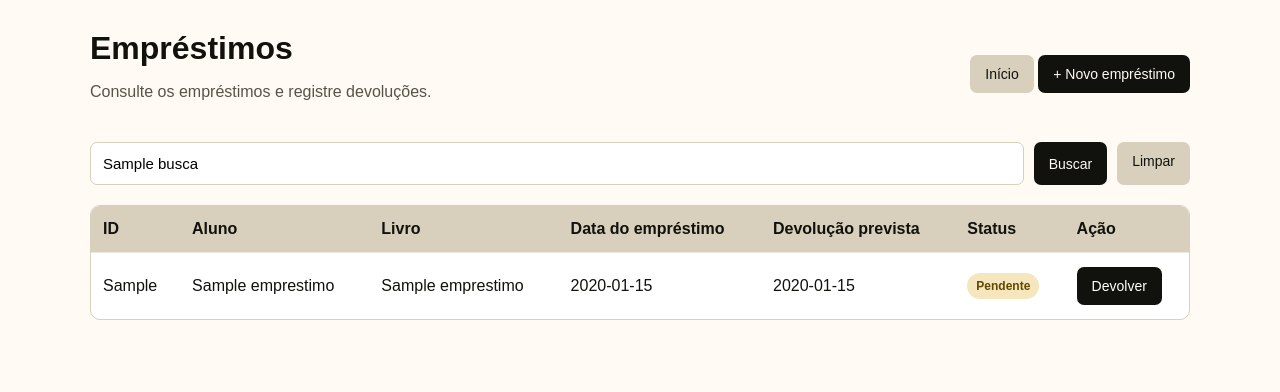
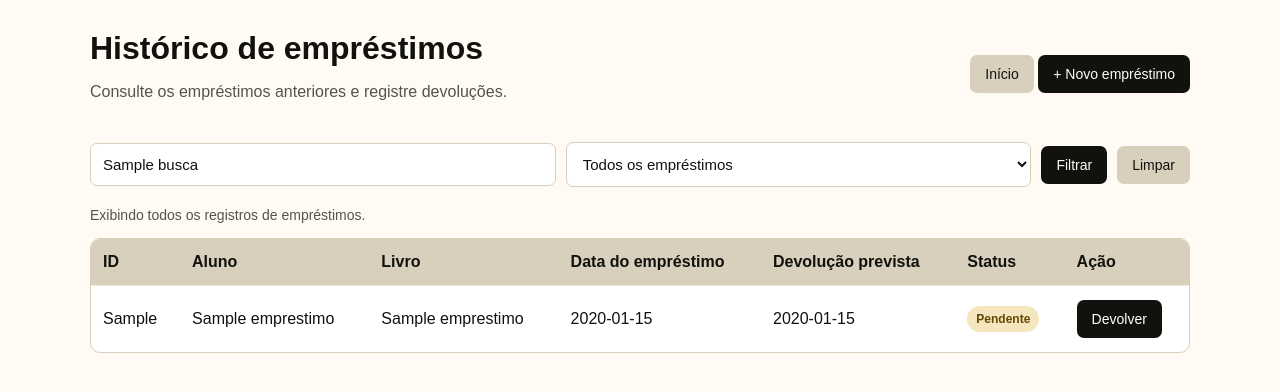
Before and after one commit to guilhermegsd56-ui/Sistema-web-para-gerenciamento-de-livros-autores-alunos-e-empr-stimos., a Flask app: template templates/emprestimos.html in a window 1280 px wide. Shown: the top 392 px of the page. Run offline with Flask 3, Linux system fonts and the light colour scheme; the template is opened without the code that fills it: most values are stand-ins (such as "Sample title", 1, 10 or a date in 2020).

Commit message:
Adiciona filtros ao histórico de empréstimos

```diff
--- a/app.py
+++ b/app.py
@@ -996,6 +996,7 @@ def excluir_aluno(id_aluno):
 # EMPRÉSTIMOS
 # ==================================================
 
+
 @app.route("/emprestimos")
 def listar_emprestimos():
     conexao = conectar()
@@ -1007,7 +1008,13 @@ def listar_emprestimos():
 
     try:
         cursor = conexao.cursor(dictionary=True)
+
         busca = request.args.get("busca", "").strip()
+        status = request.args.get("status", "TODOS").strip().upper()
+
+        # Aceita apenas os filtros disponíveis.
+        if status not in ("TODOS", "PENDENTE", "DEVOLVIDO"):
+            status = "TODOS"
 
         consulta = """
             SELECT
@@ -1022,31 +1029,42 @@ def listar_emprestimos():
             FROM emprestrimo e
             LEFT JOIN aluno a ON a.ID_ALUNO = e.ID_ALUNO
             LEFT JOIN livros l ON l.ID_LIVRO = e.ID_LIVRO
+            WHERE 1 = 1
         """
 
-        parametros = ()
+        parametros = []
 
+        # Filtro por situação do empréstimo.
+        if status != "TODOS":
+            consulta += " AND e.STATUS = %s"
+            parametros.append(status)
+
+        # Pesquisa por aluno, livro ou status.
         if busca:
             consulta += """
-                WHERE a.NOME LIKE %s
-                   OR l.TITULO LIKE %s
-                   OR e.STATUS LIKE %s
+                AND (
+                    a.NOME LIKE %s
+                    OR l.TITULO LIKE %s
+                    OR e.STATUS LIKE %s
+                )
             """
-            parametros = (
+
+            parametros.extend([
                 f"%{busca}%",
                 f"%{busca}%",
                 f"%{busca}%"
-            )
+            ])
 
         consulta += " ORDER BY e.ID_IMPRESTIMO DESC"
 
-        cursor.execute(consulta, parametros)
+        cursor.execute(consulta, tuple(parametros))
         emprestimos = cursor.fetchall()
 
         return render_template(
             "emprestimos.html",
             emprestimos=emprestimos,
-            busca=busca
+            busca=busca,
+            status=status
         )
 
     except Exception:
@@ -1056,7 +1074,9 @@ def listar_emprestimos():
     finally:
         if cursor is not None:
             cursor.close()
+
         conexao.close()
+
 
 
 @app.route("/emprestimos/cadastrar", methods=["GET", "POST"])
--- a/templates/emprestimos.html
+++ b/templates/emprestimos.html
@@ -4,7 +4,7 @@
 <head>
     <meta charset="UTF-8">
     <meta name="viewport" content="width=device-width, initial-scale=1.0">
-    <title>Empréstimos | Biblioteca Inteligente</title>
+    <title>Histórico de Empréstimos | Biblioteca Inteligente</title>
 
     <style>
         :root {
@@ -68,20 +68,29 @@
             color: var(--escuro);
         }
 
-        form.busca {
+        form.filtros {
             display: flex;
             flex-wrap: wrap;
             gap: 10px;
             margin-bottom: 20px;
+            align-items: center;
         }
 
-        input {
+        input, select {
             flex: 1;
             min-width: 200px;
             padding: 12px;
             border: 1px solid var(--bege);
             border-radius: 7px;
             font-size: 15px;
+            background: white;
+            color: var(--escuro);
+        }
+
+        .resumo {
+            margin-bottom: 15px;
+            color: var(--cinza);
+            font-size: 14px;
         }
 
         .tabela {
@@ -151,21 +160,39 @@
             body {
                 padding: 20px 12px;
             }
+
+            header > div:last-child {
+                display: flex;
+                flex-wrap: wrap;
+                gap: 8px;
+            }
+
+            form.filtros {
+                flex-direction: column;
+                align-items: stretch;
+            }
+
+            form.filtros input,
+            form.filtros select {
+                width: 100%;
+            }
         }
     </style>
 </head>
+
 <body>
 <main>
     <header>
         <div>
-            <h1>Empréstimos</h1>
-            <p>Consulte os empréstimos e registre devoluções.</p>
+            <h1>Histórico de empréstimos</h1>
+            <p>Consulte os empréstimos anteriores e registre devoluções.</p>
         </div>
 
         <div>
             <a class="secundario" href="{{ url_for('inicio') }}">
                 Início
             </a>
+
             <a class="principal"
                href="{{ url_for('cadastrar_emprestimo') }}">
                 + Novo empréstimo
@@ -179,20 +206,52 @@
         {% endfor %}
     {% endwith %}
 
-    <form class="busca" method="GET"
+    <form class="filtros" method="GET"
           action="{{ url_for('listar_emprestimos') }}">
+
         <input
             type="search"
             name="busca"
             placeholder="Buscar por aluno, livro ou status..."
             value="{{ busca }}"
         >
-        <button class="principal" type="submit">Buscar</button>
+
+        <select name="status" aria-label="Filtrar por situação">
+            <option value="TODOS"
+                {% if status == 'TODOS' %}selected{% endif %}>
+                Todos os empréstimos
+            </option>
+
+            <option value="PENDENTE"
+                {% if status == 'PENDENTE' %}selected{% endif %}>
+                Somente pendentes
+            </option>
+
+            <option value="DEVOLVIDO"
+                {% if status == 'DEVOLVIDO' %}selected{% endif %}>
+                Somente devolvidos
+            </option>
+        </select>
+
+        <button class="principal" type="submit">
+            Filtrar
+        </button>
+
         <a class="secundario"
            href="{{ url_for('listar_emprestimos') }}">
             Limpar
         </a>
     </form>
+
+    <p class="resumo">
+        {% if status == 'PENDENTE' %}
+            Exibindo empréstimos pendentes.
+        {% elif status == 'DEVOLVIDO' %}
+            Exibindo empréstimos devolvidos.
+        {% else %}
+            Exibindo todos os registros de empréstimos.
+        {% endif %}
+    </p>
 
     <div class="tabela">
         <table>
@@ -212,10 +271,12 @@
                 {% for emprestimo in emprestimos %}
                     <tr>
                         <td>{{ emprestimo.ID_IMPRESTIMO }}</td>
+
                         <td>
                             {{ emprestimo.NOME_ALUNO or
                                'Aluno não encontrado' }}
                         </td>
+
                         <td>
                             {% if emprestimo.TITULO_LIVRO %}
                                 {{ emprestimo.TITULO_LIVRO }}
@@ -225,12 +286,15 @@
                                 </span>
                             {% endif %}
                         </td>
+
                         <td>
                             {{ emprestimo.DATA_EMPRESTIMO.strftime('%d/%m/%Y') }}
                         </td>
+
                         <td>
                             {{ emprestimo.DATA_DEVOLUCAO.strftime('%d/%m/%Y') }}
                         </td>
+
                         <td>
                             {% if emprestimo.STATUS == 'DEVOLVIDO' %}
                                 <span class="status devolvido">
@@ -242,6 +306,7 @@
                                 </span>
                             {% endif %}
                         </td>
+
                         <td>
                             {% if emprestimo.STATUS == 'PENDENTE'
                                   and emprestimo.ID_LIVRO %}
@@ -264,10 +329,11 @@
                             {% endif %}
                         </td>
                     </tr>
+
                 {% else %}
                     <tr>
                         <td colspan="7" class="vazio">
-                            Nenhum empréstimo encontrado.
+                            Nenhum empréstimo encontrado para esse filtro.
                         </td>
                     </tr>
                 {% endfor %}
```
Lines whose indentation alone changed are shown as unchanged.
